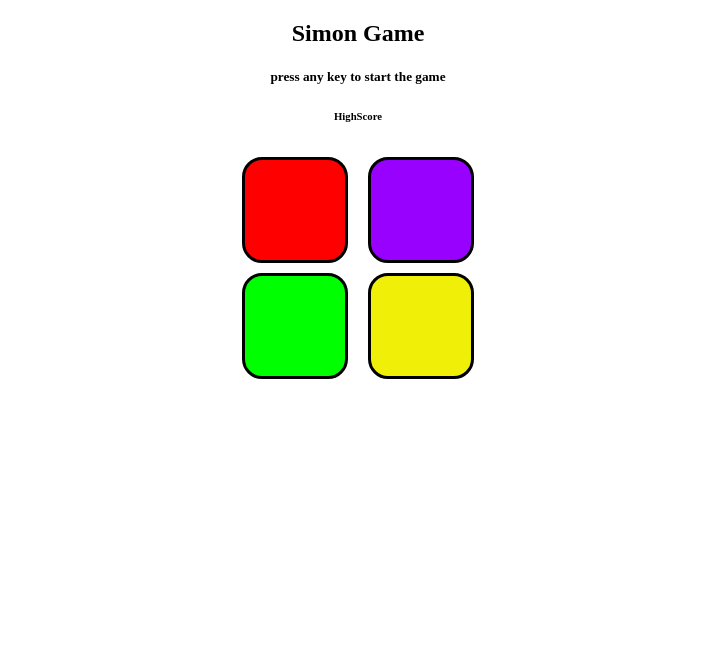
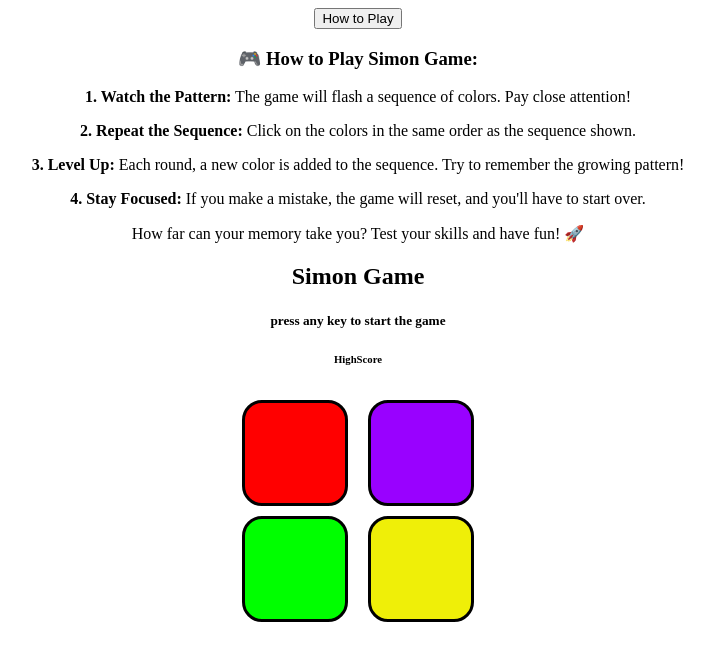
Before and after one commit to Umeshh08/simon-Game, a plain HTML site: page index.html in a window 1280 px wide. Shown: the whole page, without its empty margins (282-996 px from the left). Drawn offline with Linux system fonts and the light colour scheme.

Commit message:
Update index.html

```diff
--- a/index.html
+++ b/index.html
@@ -7,6 +7,19 @@
     <link rel="stylesheet" href="symon.css">
 </head>
 <body>
+
+    <div class="dropdown">
+        <button class="dropdown-btn">How to Play</button>
+        <div class="dropdown-content">
+          <h3>🎮 How to Play Simon Game:</h3>
+          <p><strong>1. Watch the Pattern:</strong> The game will flash a sequence of colors. Pay close attention!</p>
+          <p><strong>2. Repeat the Sequence:</strong> Click on the colors in the same order as the sequence shown.</p>
+          <p><strong>3. Level Up:</strong> Each round, a new color is added to the sequence. Try to remember the growing pattern!</p>
+          <p><strong>4. Stay Focused:</strong> If you make a mistake, the game will reset, and you'll have to start over.</p>
+          <p>How far can your memory take you? Test your skills and have fun! 🚀</p>
+        </div>
+      </div>
+<div class="allgame">
     <h2>Simon Game</h2>
     <h5>press any key to start the game</h5>
     <h6>HighScore</h6>
@@ -26,6 +39,8 @@
     </div>
 
     </div>
+
     <script src="symon.js"></script>
+     </div>
 </body>
 </html>
```
